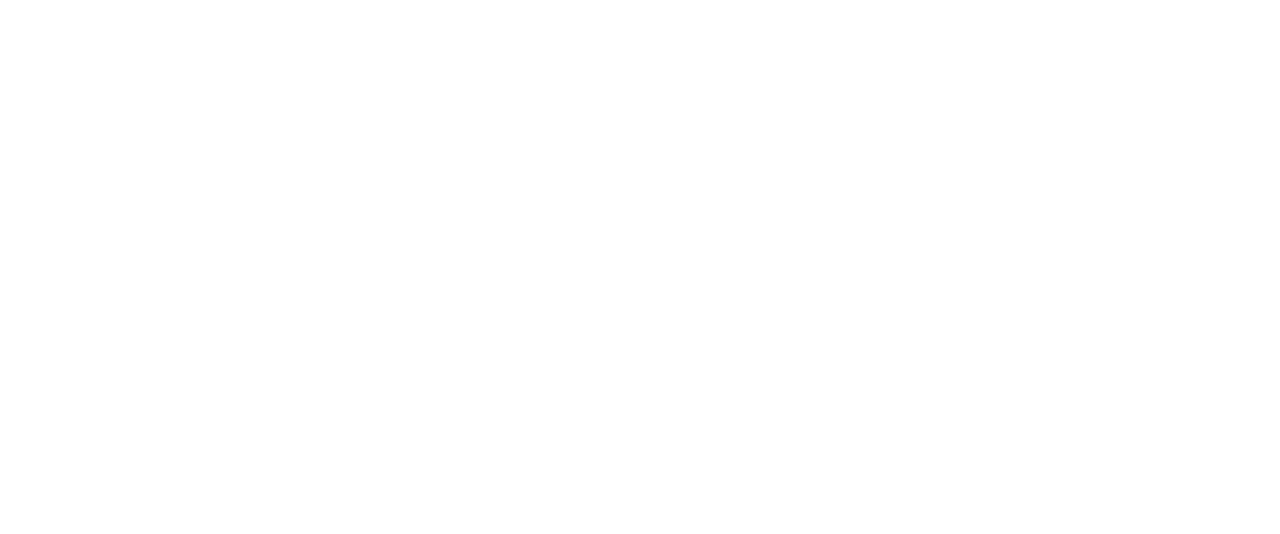
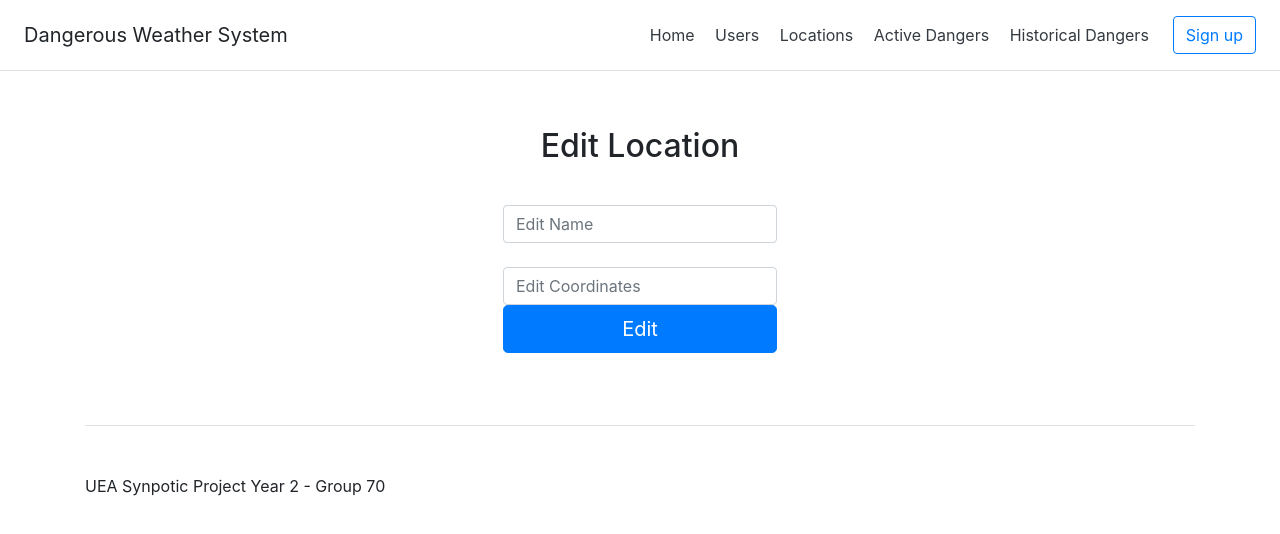
Before and after one commit to JimJam117/synoptic-year-2, a website: page frontend/editLocation.html in a window 1280 px wide. Drawn offline with nearby package versions, Linux system fonts and the light colour scheme.

Commit message:
Edit location page

```diff
--- a/frontend/editLocation.html
+++ b/frontend/editLocation.html
@@ -1,10 +1,95 @@
+
+
+
 <!DOCTYPE html>
 <html lang="en">
 <head>
     <meta charset="UTF-8">
-    <title>Title</title>
+    <meta http-equiv="X-UA-Compatible" content="IE=edge">
+    <meta name="viewport" content="width=device-width, initial-scale=1.0">
+    <link rel="stylesheet" href="https://cdn.jsdelivr.net/npm/bootstrap@4.4.1/dist/css/bootstrap.min.css" integrity="sha384-Vkoo8x4CGsO3+Hhxv8T/Q5PaXtkKtu6ug5TOeNV6gBiFeWPGFN9MuhOf23Q9Ifjh" crossorigin="anonymous">
+    <link rel="stylesheet" href="css/style.css">
+    <script src="https://unpkg.com/axios/dist/axios.min.js"></script>
+
+    <title>Synpotic Year 2</title>
 </head>
 <body>
 
+<div class="d-flex flex-column flex-md-row align-items-center p-3 px-md-4 mb-3 bg-white border-bottom box-shadow">
+    <h5 class="my-0 mr-md-auto font-weight-normal">Dangerous Weather System</h5>
+    <nav class="my-2 my-md-0 mr-md-3">
+        <a class="p-2 text-dark" href="index">Home</a>
+        <a class="p-2 text-dark" href="usersList">Users</a>
+        <a class="p-2 text-dark" href="locationsList">Locations</a>
+        <a class="p-2 text-dark" href="activeRecords">Active Dangers</a>
+        <a class="p-2 text-dark" href="historicalRecords">Historical Dangers</a>
+    </nav>
+    <a class="btn btn-outline-primary" href="register">Sign up</a>
+</div>
+
+<div class="container">
+    <div id="message" class="p-3 mb-2 text-white" style="visibility: hidden; background-color: black;"></div>
+    <div class="form-container justify-content-center card-deck mb-3 text-center">
+        <form onsubmit="return false">
+
+            <h2 class="mb-3">Edit Location</h2>
+            <div >
+                <label class="sr-only" for="name">Name</label> &nbsp;
+                <input class="form-control" placeholder="Edit Name" type="name" id="name" name="name" required>
+            </div>
+
+            <div >
+                <label class="sr-only" for="coord">Coordinates</label> &nbsp;
+                <input class="form-control" placeholder="Edit Coordinates" type="coord" id="coord" name="coord" required>
+            </div>
+
+            <div>
+                <button class="btn mb-4 btn-lg btn-primary btn-block" onclick="attemptEdit()">Edit</button>
+            </div>
+
+        </form>
+    </div>
+    <footer class="pt-4 my-md-5 pt-md-5 border-top">
+        UEA Synpotic Project Year 2 - Group 70
+    </footer>
+</div>
+
 </body>
+
+<script>
+    const attemptEdit = ()  => {
+
+        // get vars from form
+        let name = document.getElementById("name").value;
+        let coord = document.getElementById("coord").value;
+
+        // post request
+        axios({
+        method: 'post',
+        url: 'http://localhost:5001/location',
+        data: {
+            name: name,
+            coordinates: coord,
+            userId: "62a9fd82ce4290930edc166a" // hard coded for now to admin
+        }
+        }).then(response => {
+            // success
+            console.log(`response from post request`, response);
+            document.getElementById("message").style.visibility = "initial";
+            document.getElementById("message").style.backgroundColor = "green";
+            document.getElementById("message").innerHTML = "location edited successfully";
+
+        })
+        .catch(error = () => {
+            // error
+            console.error(error)
+            document.getElementById("message").style.visibility = "initial";
+            document.getElementById("message").style.backgroundColor = "red";
+            document.getElementById("message").innerHTML = "Error when editing location";
+
+        });
+
+    };
+</script>
+
 </html>
```
